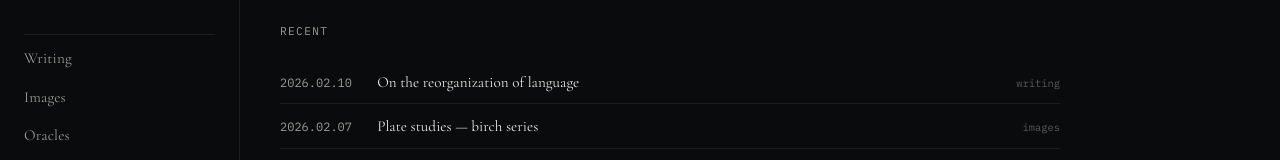
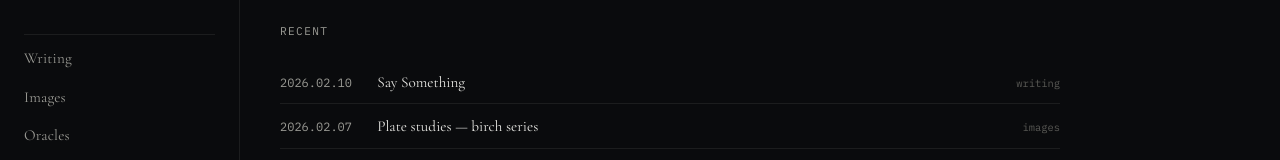
Before and after one commit to coliohso/totem-pass, a plain HTML site: page index.html in a window 1280 px wide. Shown: the part 124-284 px from the top of the page. Drawn offline with nearby package versions, Linux system fonts and the light colour scheme.

Commit message:
Update index.html

```diff
--- a/index.html
+++ b/index.html
@@ -48,7 +48,7 @@
           <div class="entry-list">
             <a href="/writing/" class="entry">
               <span class="entry-date">2026.02.10</span>
-              <span class="entry-title">On the reorganization of language</span>
+              <span class="entry-title">Say Something</span>
               <span class="entry-section">writing</span>
             </a>
             <a href="/images/" class="entry">
```
